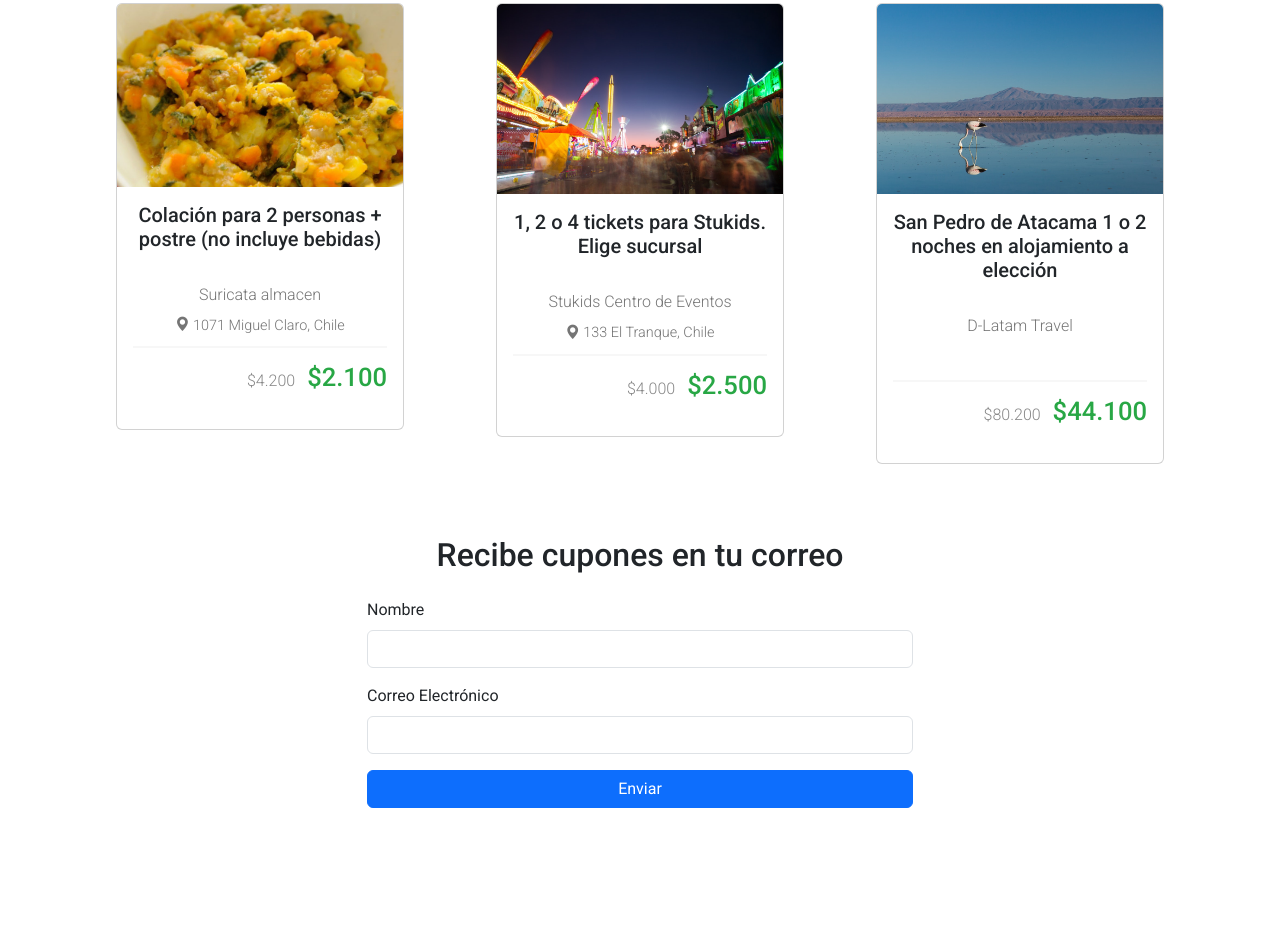
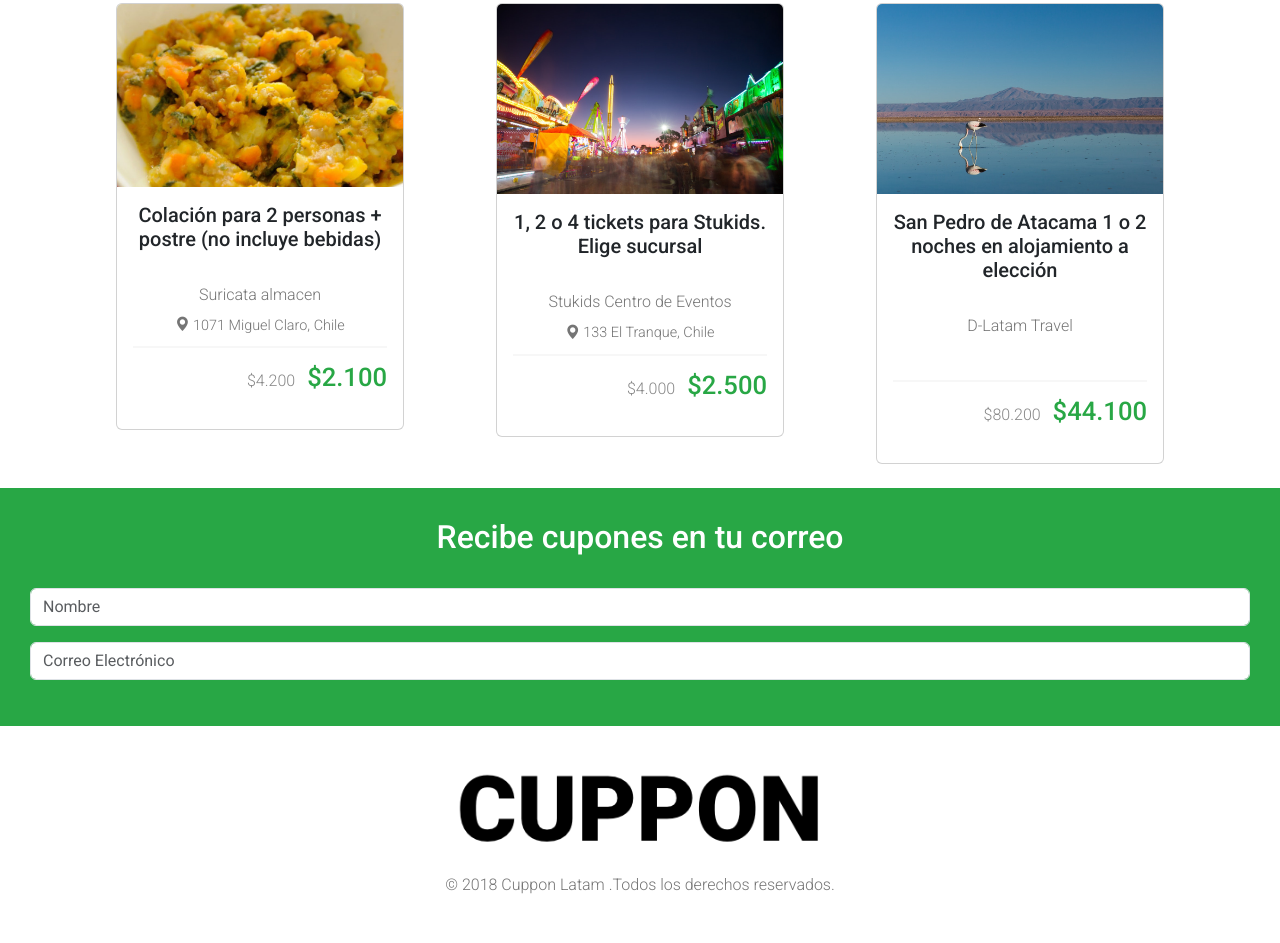
Before and after one commit to Richmontoya92/cuppon, a plain HTML site: page index.html in a window 1280 px wide. Shown: the part 560-1503 px from the top of the page. Before the commit the page ends 1368 px from the top, so only its background shows below. Drawn offline with nearby package versions, Linux system fonts and the light colour scheme.

Commit message:
trabajo terminado

```diff
--- a/assets/css/styles.css
+++ b/assets/css/styles.css
@@ -61,3 +61,27 @@ header .color {
     font-weight: 500;
     font-size: 1.6rem;
   }
+
+  .formulario {
+    background-color: #28A745;
+    padding: 30px;
+    color: #ffffff;
+  }
+
+  .h2 {
+    color: #ffffff;
+    font-weight: 500;
+  }
+
+  #footer {
+    background-color: #ffffff;
+    font-weight: 300;
+    color: #757575;
+    text-align: center;
+    padding: 30px;
+  }
+
+  footer img{
+    width: 30%;
+    padding-bottom: 10px;
+  }
--- a/index.html
+++ b/index.html
@@ -192,24 +192,26 @@
 </div>
     </section>
 
-    <section class="formulario">
-      <div class="container mt-5">
-        <div class="row justify-content-center">
-          <div class="col-md-6">
-            <!-- Cuadro con borde y sombra -->
-              <h2 class="text-center mb-4">Recibe cupones en tu correo</h2>
-                <div class="mb-3">
-                  <label for="nombre" class="form-label">Nombre</label>
-                  <input type="text" class="form-control" id="nombre" name="nombre" required>
-                </div>
-                <div class="mb-3">
-                  <label for="correo" class="form-label">Correo Electrónico</label>
-                  <input type="email" class="form-control" id="correo" name="correo" required>
-                </div>
-                <button type="submit" class="btn btn-primary w-100">Enviar</button>
+    <!--Sección de formulario-->
+  <section class="formulario">
+
+    <h2 class="text-center">Recibe cupones en tu correo</h2>
+    <br>
+        <div class="ph">
+          <div class="mb-3">
+          <input type="text" class="form-control" id="exampleFormControlInput1" placeholder="Nombre">
+            </div>
+          <div class="mb-3">
+            <input type="text" class="form-control" id="exampleFormControlInput1" placeholder="Correo Electrónico">
           </div>
         </div>
-      </div>
-    </section>
+
+  </section>
+
+  <footer id="footer">
+    <img src="assets/img/logo-black.png" alt="">
+    <p>© 2018 Cuppon Latam .Todos los derechos reservados.</p>
+  </footer>
+
 </body>
 </html>
```
Also changed, not shown: 1 other file.
